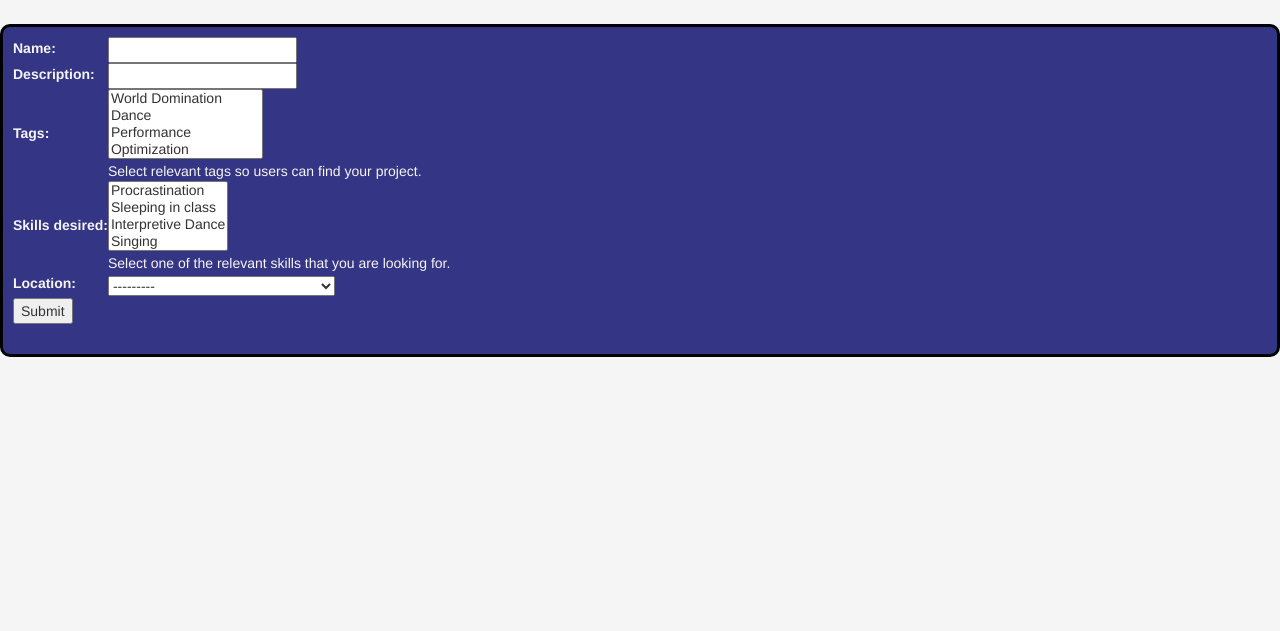
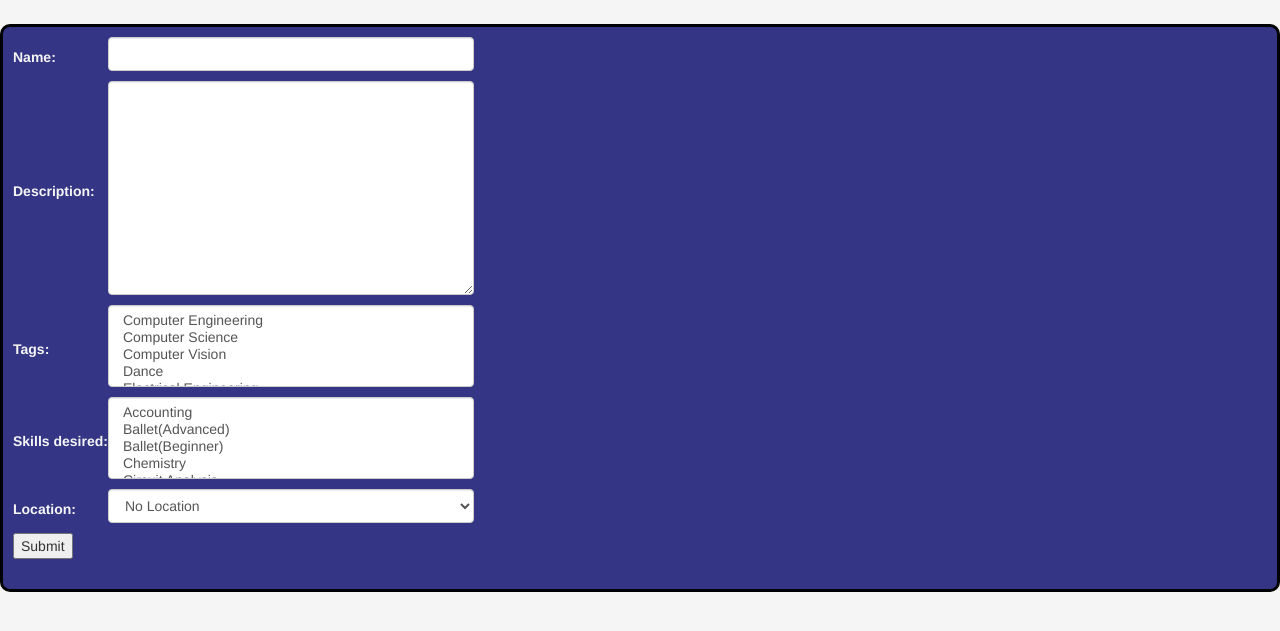
Before and after one commit to LOCosta/CS326-Etc-Etc-Etc, a Django app: page /rendezvous/create-project/ in a window 1280 px wide. Shown: the part 51-682 px from the top of the page. Run offline with Django 3.2, Linux system fonts and the light colour scheme; data comes from the database, SQL or seed files in the repository; some libraries are stand-ins or nearby versions.

Commit message:
Re-implements bootstrap styling for forms

```diff
--- /dev/null
+++ b/Etc_Etc_Etc/rendezvous/forms.py
@@ -0,0 +1,31 @@
+from .models import Profile, Project, Tag, Skill, Location
+from django import forms
+
+
+class ProjectForm(forms.ModelForm):
+
+    name = forms.CharField(widget=forms.TextInput(attrs={'class': 'form-control'}))
+    description = forms.CharField(widget=forms.Textarea(attrs={'class': 'form-control'}))
+    tags = forms.ModelMultipleChoiceField(queryset=Tag.objects.all().order_by('tag'),
+                                          widget=forms.SelectMultiple(attrs={'class': 'form-control'}))
+    skills_desired = forms.ModelMultipleChoiceField(queryset=Skill.objects.all().order_by('name'),
+                                                    widget=forms.SelectMultiple(attrs={'class': 'form-control'}))
+    location = forms.ModelChoiceField(queryset=Location.objects.all().order_by('country', 'state', 'city',
+                                                                               'local_address'),
+                                      empty_label='No Location', widget=forms.Select(attrs={'class': 'form-control'}))
+
+    class Meta:
+        model = Project
+        fields = ['name', 'description', 'tags', 'skills_desired', 'location']
+
+
+class ProfileForm(forms.ModelForm):
+
+    name = forms.CharField(widget=forms.TextInput(attrs={'class': 'form-control'}))
+    email = forms.EmailField(widget=forms.EmailInput(attrs={'class': 'form-control'}))
+    relevant_skills = forms.ModelMultipleChoiceField(queryset=Skill.objects.all().order_by('name'),
+                                                     widget=forms.SelectMultiple(attrs={'class': 'form-control'}))
+
+    class Meta:
+        model = Profile
+        fields = ['name', 'email', 'relevant_skills']
--- a/Etc_Etc_Etc/rendezvous/static/css/project.css
+++ b/Etc_Etc_Etc/rendezvous/static/css/project.css
@@ -23,6 +23,12 @@ li {
     color: whitesmoke
 }
 
+td {
+    padding-bottom: 10px;
+}
+.static-size {
+    resize: none;
+}
 .helptext {
     color: whitesmoke
 }
--- a/Etc_Etc_Etc/rendezvous/templates/rendezvous/project_form.html
+++ b/Etc_Etc_Etc/rendezvous/templates/rendezvous/project_form.html
@@ -10,7 +10,7 @@
     <form action="" method="post">
         {% csrf_token %}
         <table>
-        {{ form.as_table }}
+            {{ form.as_table }}
         </table>
         <input type="submit" value="Submit" />
 
--- a/Etc_Etc_Etc/rendezvous/views.py
+++ b/Etc_Etc_Etc/rendezvous/views.py
@@ -5,6 +5,9 @@ from django.contrib.auth.mixins import LoginRequiredMixin
 from django.core.urlresolvers import reverse
 from django.views.generic.edit import CreateView, UpdateView
 import datetime
+from .forms import ProjectForm, ProfileForm
+
+
 def profile(request, id):
     """
     View function for the profile page.
@@ -44,16 +47,14 @@ def project(request, id):
                  'proj_contributors': proj_contributors, 'skills_desired': skills_desired}
     )
 
-class ProjectUpdate(UpdateView):
-    model = Project
-    fields = ['name', 'description', 'skills_desired']
-
 
 def index(request):
     return render(
         request, 'index.html',
         context={}
     )
+
+
 def search(request):
     """
     View function for advanced search page.
@@ -95,7 +96,7 @@ class ProfileListView(generic.ListView):
 
 class ProjectCreate(CreateView, LoginRequiredMixin):
     model = Project
-    fields = ['name', 'description', 'tags', 'skills_desired', 'location']
+    form_class = ProjectForm
 
     def get_success_url(self):
         return reverse('view-project', args=(self.object.id.hex,))
@@ -106,6 +107,11 @@ class ProjectCreate(CreateView, LoginRequiredMixin):
         return super(ProjectCreate, self).form_valid(form)
 
 
+class ProjectUpdate(UpdateView):
+    model = Project
+    form_class = ProjectForm
+
+
 class ProfileUpdate(UpdateView):
     model = Profile
-    fields = ['name', 'email', 'relevant_skills']
+    form_class = ProfileForm
```
